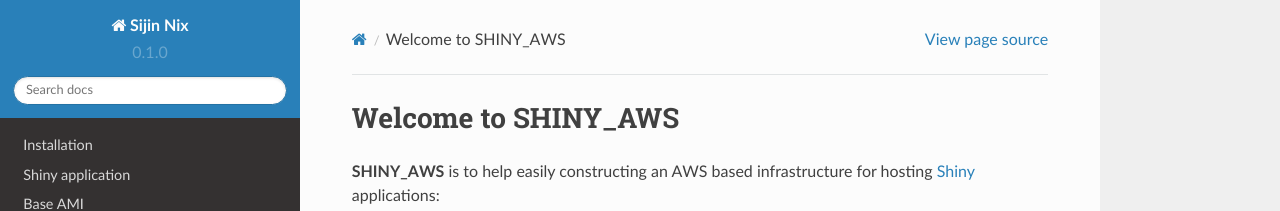
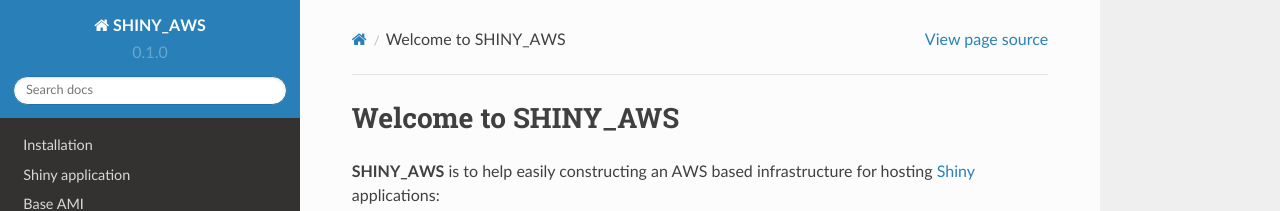
Before and after one commit to jzanetti/shiny_aws, a Sphinx documentation site: the page built from doc/source/index.rst, in a window 1280 px wide. Shown: the top 211 px of the page. Built offline with Sphinx 7.4.7 and the Read the Docs theme 2.0.0, drawn with Linux system fonts in a browser that asks for light colours.

Commit message:
update name

```diff
--- a/doc/source/conf.py
+++ b/doc/source/conf.py
@@ -2,7 +2,7 @@
 
 # -- Project information
 
-project = 'Sijin Nix'
+project = 'SHINY_AWS'
 copyright = '2021, Sijin'
 author = 'Sijin'
 
```
